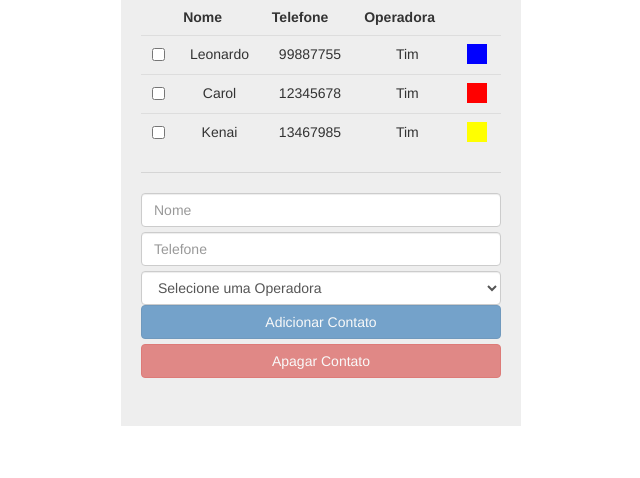
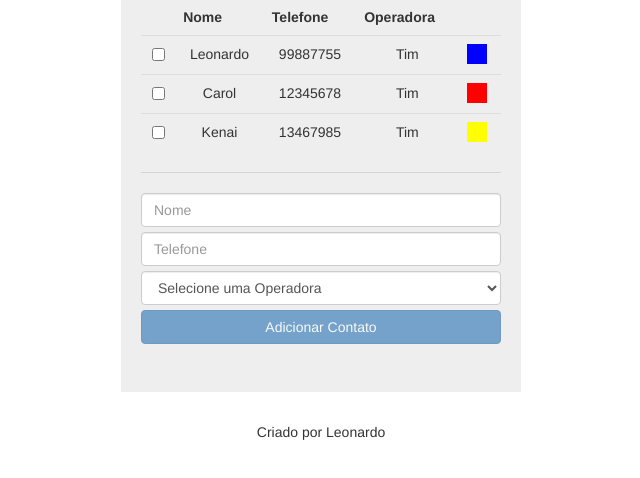
Before and after one commit to lrsousa/StudyAngularJs, a plain HTML site: page ListaTelefonica/index.html in a window 1280 px wide. Shown: the part 136-614 px from the top of the page, without its empty margins (319-959 px from the left). Drawn offline with nearby package versions, Linux system fonts and the light colour scheme.

Commit message:
ngShow, ngHide, ngIf e ngInclude

```diff
--- /dev/null
+++ b/ListaTelefonica/footer.html
@@ -0,0 +1,3 @@
+<div style="text-align:center;">
+	Criado por Leonardo
+</div>
--- a/ListaTelefonica/index.html
+++ b/ListaTelefonica/index.html
@@ -17,6 +17,9 @@
 			margin-top: 20px;
 		}
 		.form-control {
+			margin-top: 5px;
+		}
+		.btn {
 			margin-top: 5px;
 		}
 		.selecionado {
@@ -64,7 +67,7 @@
 <body ng-controller="listaTelefonicaCtrl">
 	<div class="jumbotron">
 		<h3>{{app}}</h3>
-		<table class="table">
+		<table ng-show="contatos.length > 0" class="table">
 			<tr>
 				<th></th>
 				<th>Nome</th>
@@ -87,8 +90,8 @@
 			<option value="">Selecione uma Operadora</option>
 		</select>
 		<button class="btn btn-primary btn-block" ng-click="adicionarContato(contato)" ng-disabled="!contato.nome || !contato.telefone">Adicionar Contato</button>
-		<button class="btn btn-danger btn-block" ng-click="apagarContatos(contatos)" ng-disabled="!isContatoSelecionado(contatos)">Apagar Contato</button>
-		{{contato}}
+		<button class="btn btn-danger btn-block" ng-click="apagarContatos(contatos)" ng-if="isContatoSelecionado(contatos)">Apagar Contato</button>
 	</div>
+	<div ng-include="'footer.html'"></div>
 </body>
 </html>
```
